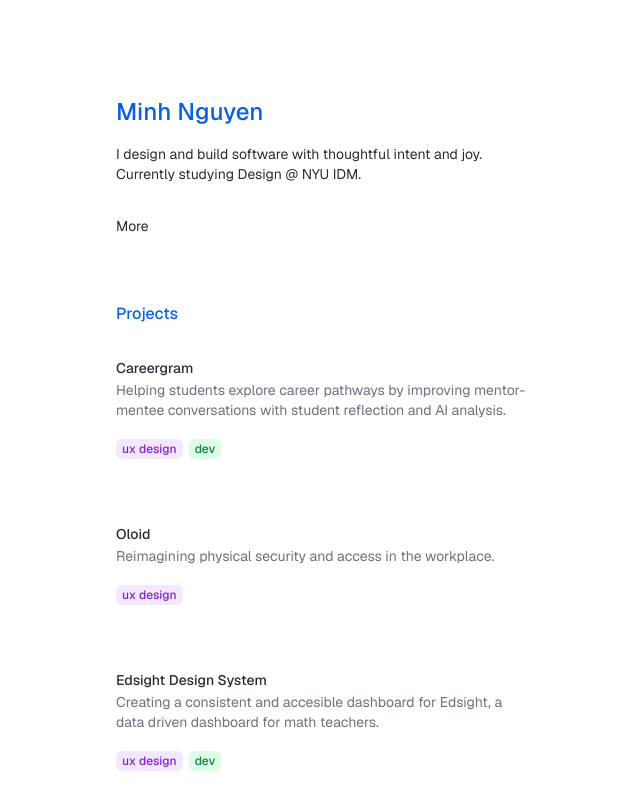
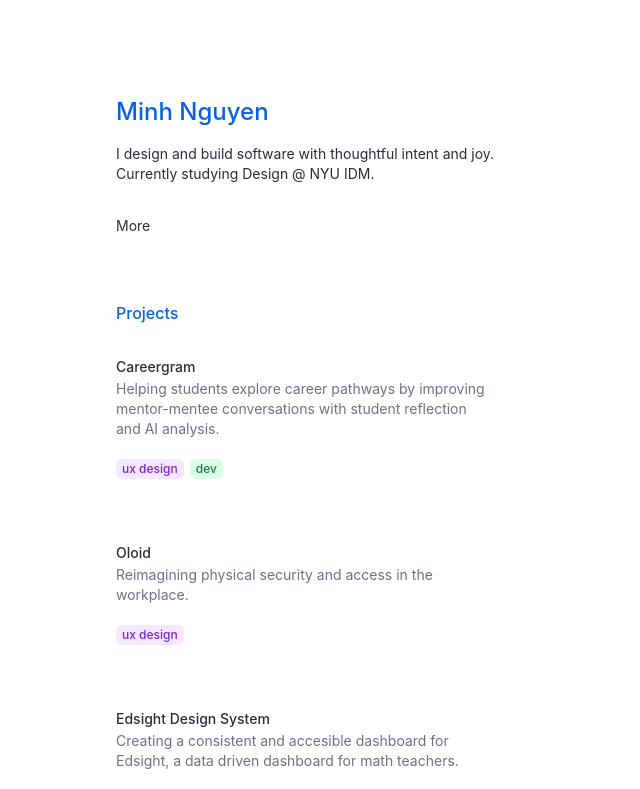
Before and after one commit to minhtnguy/minhtnguy.github.io, a Next.js app: page / in a window 1280 px wide. Shown: the top 789 px of the page, without its empty margins (12-652 px from the left). Built offline with nearby package versions, Linux system fonts and the light colour scheme.

Commit message:
fix: font and styling

```diff
--- a/app/components/ProjectCard.js
+++ b/app/components/ProjectCard.js
@@ -30,7 +30,7 @@ export default function ProjectCard({
 			onMouseEnter={onHover}
 			onMouseLeave={onLeave}
 		>
-			<div className="py-4 -ml-4 px-4 transition duration-300 ease-in-out hover:bg-gray-50 rounded-lg space-y-4">
+			<div className="py-4 -ml-4 -mr-4 px-4 transition duration-300 ease-in-out hover:bg-gray-50 rounded-lg space-y-4">
 				<div className="text-sm space-y-0.5">
 					<p className="font-medium">{title}</p>
 					<p className="text-gray-500">{description}</p>
--- a/app/components/ProjectPreview.js
+++ b/app/components/ProjectPreview.js
@@ -2,7 +2,7 @@ import Image from "next/image";
 
 export default function ProjectPreview({ project }) {
 	return (
-		<div className="hidden md:sticky top-0 md:h-screen md:flex ml-20 md:justify-center md:items-center drop-shadow-xl">
+		<div className="hidden md:sticky top-0 md:h-screen md:flex md:pl-10 md:justify-center md:items-center drop-shadow-xl">
 			{project && (
 				<Image
 					src={project.img}
--- a/app/globals.css
+++ b/app/globals.css
@@ -1,6 +1,16 @@
 @tailwind base;
 @tailwind components;
 @tailwind utilities;
+
+:root {
+	--font-sans: "GeistSans", -apple-system, BlinkMacSystemFont, "Segoe UI",
+		"Roboto", "Oxygen", "Ubuntu", "Cantarell", "Fira Sans", "Droid Sans",
+		"Helvetica Neue", sans-serif;
+}
+
+body {
+	font-family: var(--font-sans);
+}
 
 /* :root {
   --foreground-rgb: 0, 0, 0;
--- a/app/page.js
+++ b/app/page.js
@@ -16,8 +16,9 @@ export default function Home() {
 	const projects = getProjects();
 	const [isHovered, setIsHovered] = useState(false);
 	return (
-		<main className="flex">
-			<div className="md:my-24 md:ml-32 my-12 md:w-1/3 mx-8">
+		<main className="flex flex-col md:flex-row">
+			<div className="w-full md:w-5/12 px-8 md:px-8">
+				<div className="my-8 md:my-24 md:ml-24">
 					<div className="space-y-4">
 						<h1 className="font-medium text-2xl text-primary-blue">
 							Minh Nguyen
@@ -52,7 +53,8 @@ export default function Home() {
 						</div>
 					</div>
 				</div>
-			<ProjectPreview project={isHovered} />
+			</div>
+			<ProjectPreview project={isHovered} className="bg-red-50" />
 			{/* <div className="flex h-screen ml-20 justify-center items-center drop-shadow-xl">
 				{isHovered && (
 					<Image
```
Lines whose indentation alone changed are shown as unchanged.
